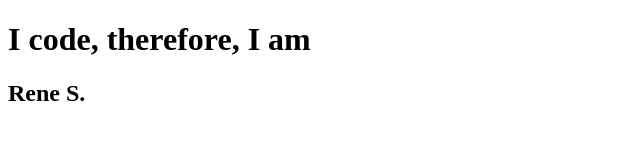
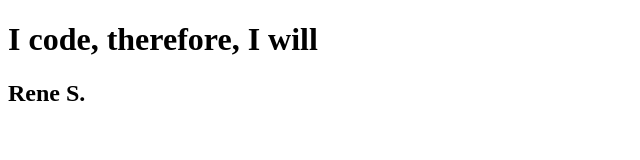
Before and after one commit to Ogosbaby/gitbase, a plain HTML site: page index.html in a window 1280 px wide. Shown: the full height of the page, 0-640 px from the left. Drawn offline with Linux system fonts and the light colour scheme.

Commit message:
Ogo made a change

```diff
--- a/index.html
+++ b/index.html
@@ -7,7 +7,7 @@
     <title>Document</title>
 </head>
 <body>
-    <h1>I code, therefore, I am</h1>
+    <h1>I code, therefore, I will</h1>
     <h2>Rene S.</h2>
 </body>
 </html>
```
